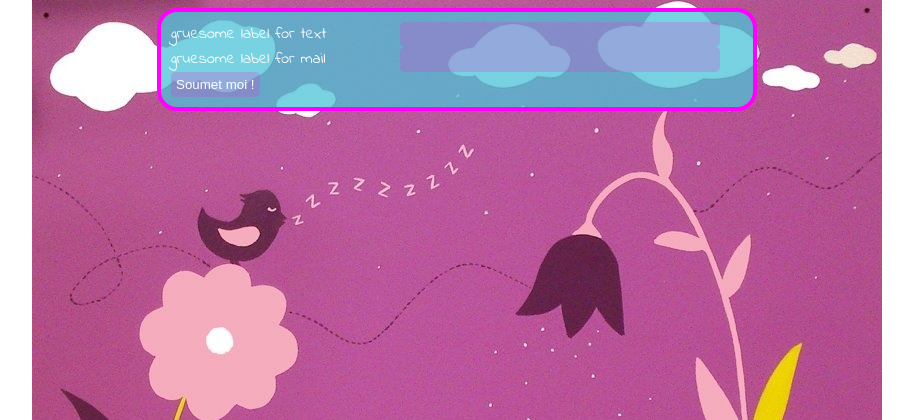
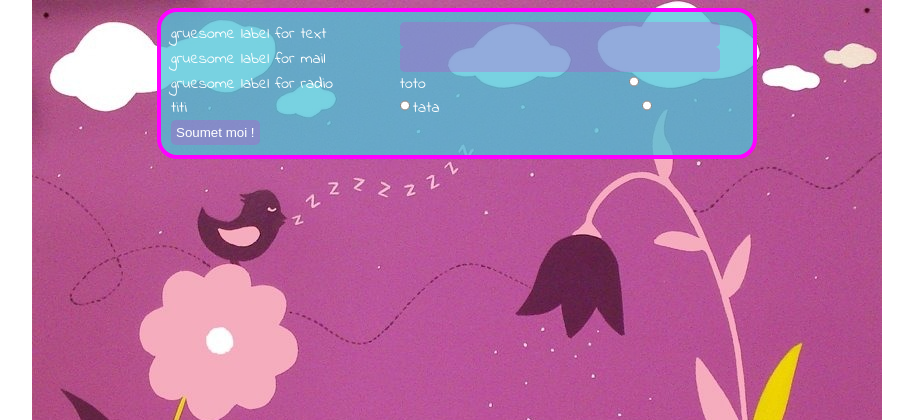
Before and after one commit to ItechSup-Ariane/Framework, a PHP site: page / in a window 1280 px wide. Shown: the top 420 px of the page, without its empty margins (183-1096 px from the left). Run offline with PHP 8.4, Linux system fonts and the light colour scheme.

Commit message:
index (commit older version)

```diff
--- a/index.php
+++ b/index.php
@@ -21,6 +21,8 @@ spl_autoload_register(function ($class) {
 $form = new Itechsup\FormFwk\Form\Form();
 $form->addWidget(new Itechsup\FormFwk\Widget\WidgetImpl\WidgetText('txt_name', 'gruesome label for text'));
 $form->addWidget(new Itechsup\FormFwk\Widget\WidgetImpl\WidgetMail('mail_name', 'gruesome label for mail'));
+$form->addWidget(new Itechsup\FormFwk\Widget\Choice\SimpleExpended('radio_name', 'gruesome label for radio',
+        [], ['toto', 'titi', 'tata']));
 
 if (!empty($_POST)) {
     $form->bind($_POST);
```
